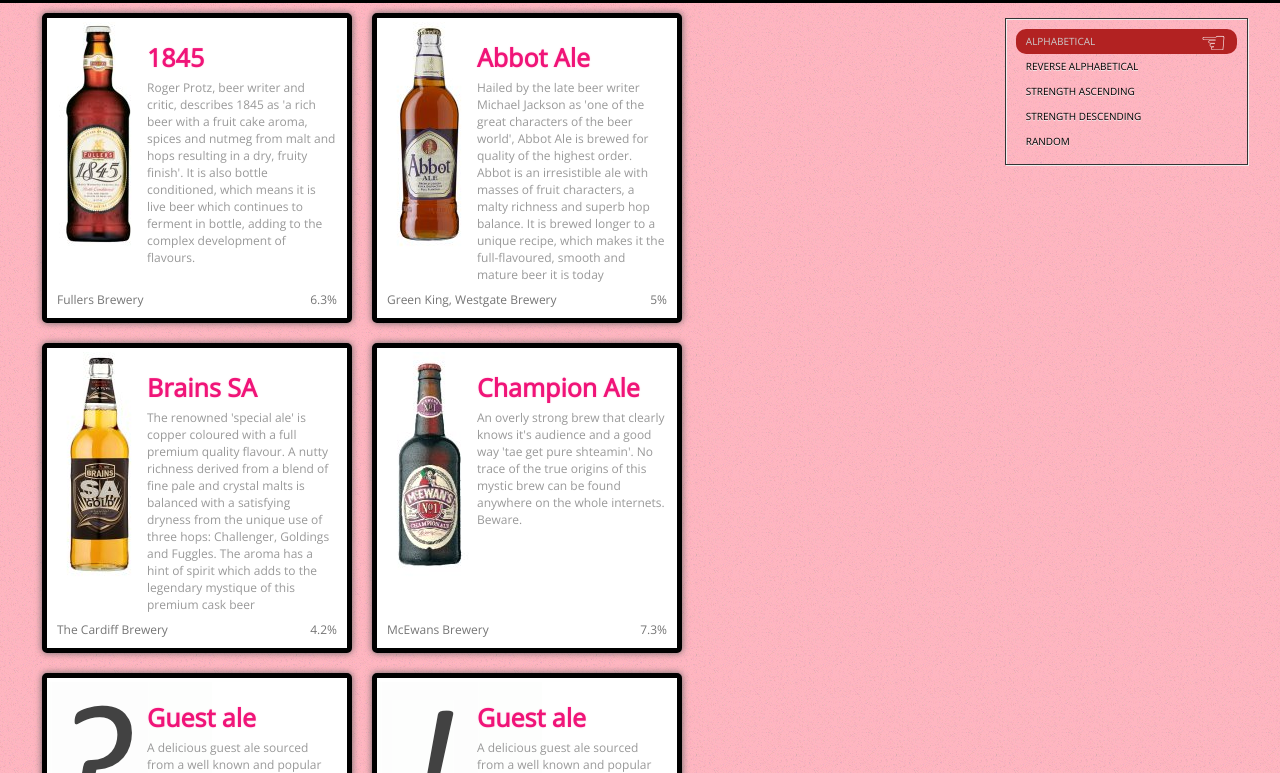
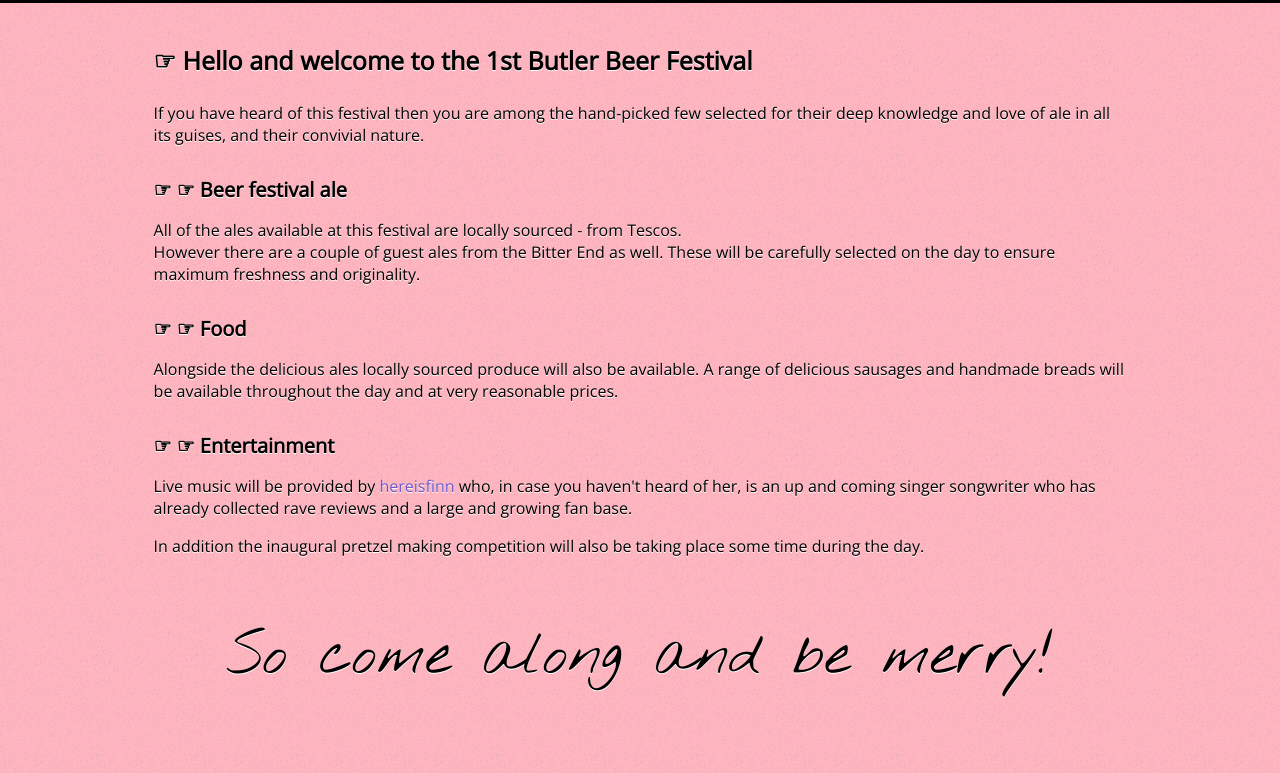
Before and after one commit to swervo/butlerBeerFest, a plain HTML site: page index.html in a window 1280 px wide. Shown: the part 127-900 px from the top of the page. Drawn offline with nearby package versions, Linux system fonts and the light colour scheme.

Commit message:
first candidate

```diff
--- a/index.html
+++ b/index.html
@@ -17,7 +17,7 @@
             </nav>
         </header>
         <div id="mainContent" class="mainContent">
-            <div id="ales" class="ales view selected">
+            <div id="ales" class="ales view">
                 <nav>
                     <div class="order">
                         <ul id="sortBy">
@@ -25,7 +25,7 @@
                             <li data-option-value="name" data-ascending="false">Reverse alphabetical</li>
                             <li data-option-value="strength" data-ascending="true">Strength ascending</li>
                             <li data-option-value="strength" data-ascending="false">Strength descending</li>
-                            <li data-option-value="random">Random</li>
+                            <li data-option-value="random"><i>Beer me!</i></li>
                         </ul>
                     </div>
                 </nav>
@@ -38,8 +38,19 @@
                     </ul>
                 </div>
             </div>
-            <div id="home" class="home view">
-                Hello and welcome to the Butler Beer Festival
+            <div id="home" class="home view selected">
+                <H1>☞ Hello and welcome to the 1st Butler Beer Festival</H1>
+                <p>If you have heard of this festival then you are among the hand-picked few selected for their deep knowledge and love of ale in all its guises, and their convivial nature.</p>
+                <H2>☞ ☞ Beer festival ale</H2>
+                <p>All of the ales available at this festival are locally sourced - from Tescos.<br>
+                However there are a couple of guest ales from the Bitter End as well. These will be carefully selected on the day to ensure maximum freshness and originality.</p>
+                <H2>☞ ☞ Food</H2>
+                <p>Alongside the delicious ales locally sourced produce will also be available. A range of delicious sausages and handmade breads will be available throughout the day and at very reasonable prices.</p>
+                <H2>☞ ☞ Entertainment</H2>
+                <p>Live music will be provided by <a href="http://www.youtube.com/user/hereisfinn">hereisfinn</a> who, in case you haven't heard of her, is an up and coming singer songwriter who has already collected rave reviews and a large and growing fan base.</p>
+                <p>In addition the inaugural pretzel making competition will also be taking place some time during the day.</p>
+
+                <p><span>So come along and be merry!</span></p>
             </div>
         </div>
     </body>
--- a/scripts/main.js
+++ b/scripts/main.js
@@ -88,7 +88,11 @@
             });
             $this.addClass("selected");
         }
+
         $(".view").toggleClass("selected");
+        // HACK
+        // do the isotope relayout thing
+        $mainContainer.isotope("reLayout");
     }
 
     function dialogAction(e) {
--- a/styles/style.css
+++ b/styles/style.css
@@ -1,4 +1,4 @@
-@import url(http://fonts.googleapis.com/css?family=Nothing+You+Could+Do&text=1stBulerFiva2012HA);
+@import url(http://fonts.googleapis.com/css?family=Nothing+You+Could+Do&text=1stBulerFiva2012HASocmngdby);
 @import url(http://fonts.googleapis.com/css?family=Open+Sans);
 @import url(http://fonts.googleapis.com/css?family=Luckiest+Guy&text=Isthiealyurokngf?!,BmYN);
 @import url("isotopeStyles.css");
@@ -29,19 +29,17 @@
 }
 
 a:link {
-    color:#FF0000;
+    color: slateblue;
     text-decoration: none;
 }
-a:visited {
-    color:#00FF00;
+a:hover {
+    color:#FFF;
+    text-decoration: none;
+    text-shadow: none;
 }
-a:hover {
-    color:#FF00FF;
-    text-decoration: underline;
-}
-a:active {
-    color:#0000FF;
-    text-decoration: underline;
+
+a.selected {
+    color: #FFF;
 }
 
 .wobble {
@@ -54,15 +52,17 @@
     height: 10rem;
     border-bottom: 3rem solid black;
     background: #FFFFE0 url("assets/100-90-4.png");
-    font: 7rem 'Nothing You Could Do', cursive;
+    font: 6rem 'Nothing You Could Do', cursive;
     text-align: center;
     text-shadow: 0 1px 0 #FFF;
+    white-space: nowrap;
+    overflow: hidden;
 }
 
 header nav {
     position: absolute;
     top: 100px;
-    left: 35px;
+    left: 10%;
     font-size: 1.8rem;
     color: white;
     text-shadow: none;
@@ -81,15 +81,48 @@
 }
 
 .mainContent .view {
+    position: absolute;
+    top: 0;
+    left: 0;
+    height: 100%;
+    width: 100%;
     visibility: hidden;
+    display: none;
 }
 
 .mainContent .view.selected {
     visibility: visible;
+    display: block;
 }
 
 .mainContainer {
     width: 80%;
+}
+
+.home {
+    font-size: 1.6rem;
+    text-shadow: 0 1px 0 #FFF;
+    padding: 0 10%;
+    -webkit-box-sizing: border-box;
+    -moz-box-sizing: border-box;
+    box-sizing: border-box;
+}
+
+.home h1 {
+    font-size: 2.5rem;
+    font-weight: bold;
+    margin: 40px 0 25px 0;
+}
+
+.home h2 {
+    font-size: 2rem;
+    margin: 30px 0 10px 0;
+}
+
+.home p:last-child {
+    margin-top: 60px;
+    font: 6rem 'Nothing You Could Do', cursive;
+    text-align: center;
 }
 
 .ales nav {
```
